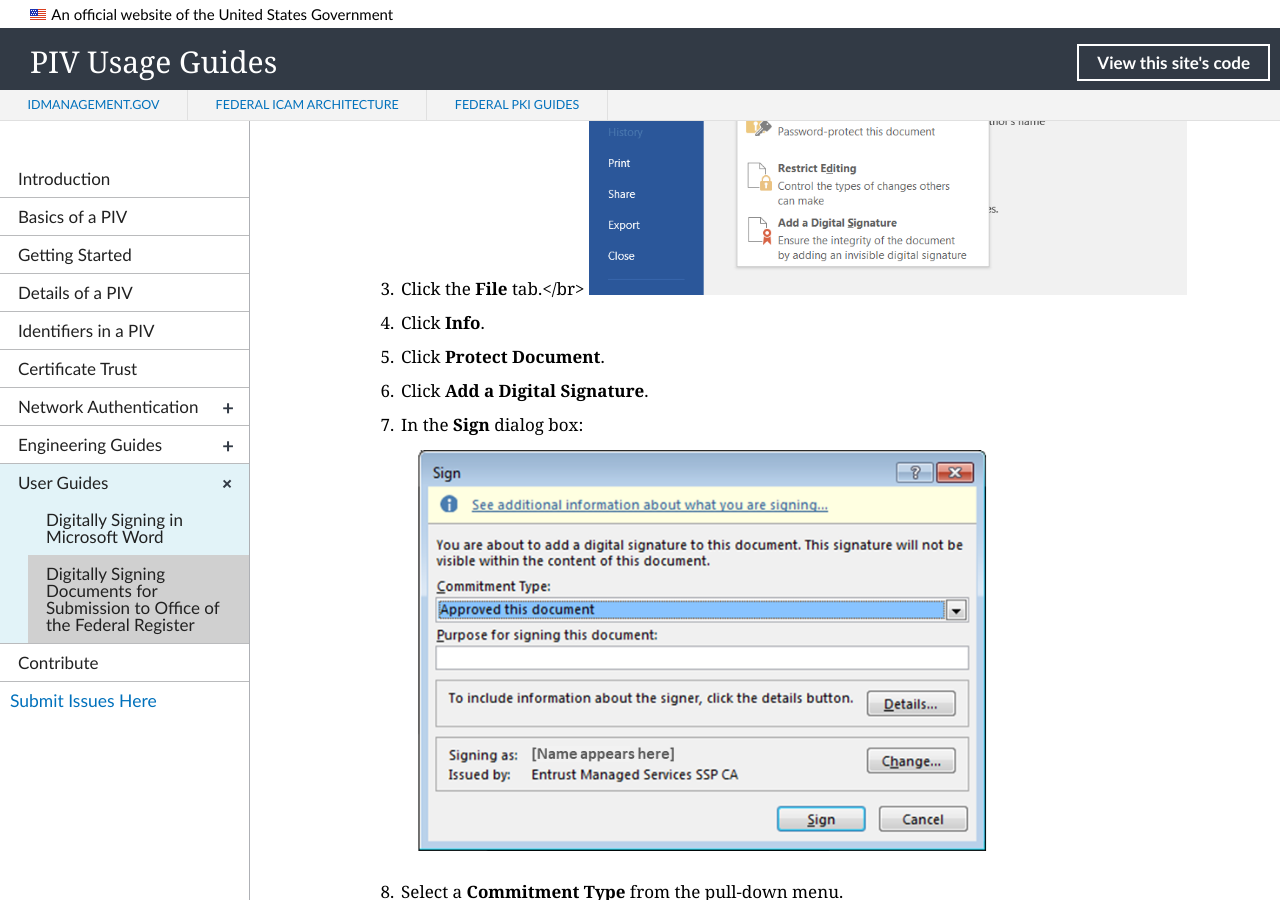
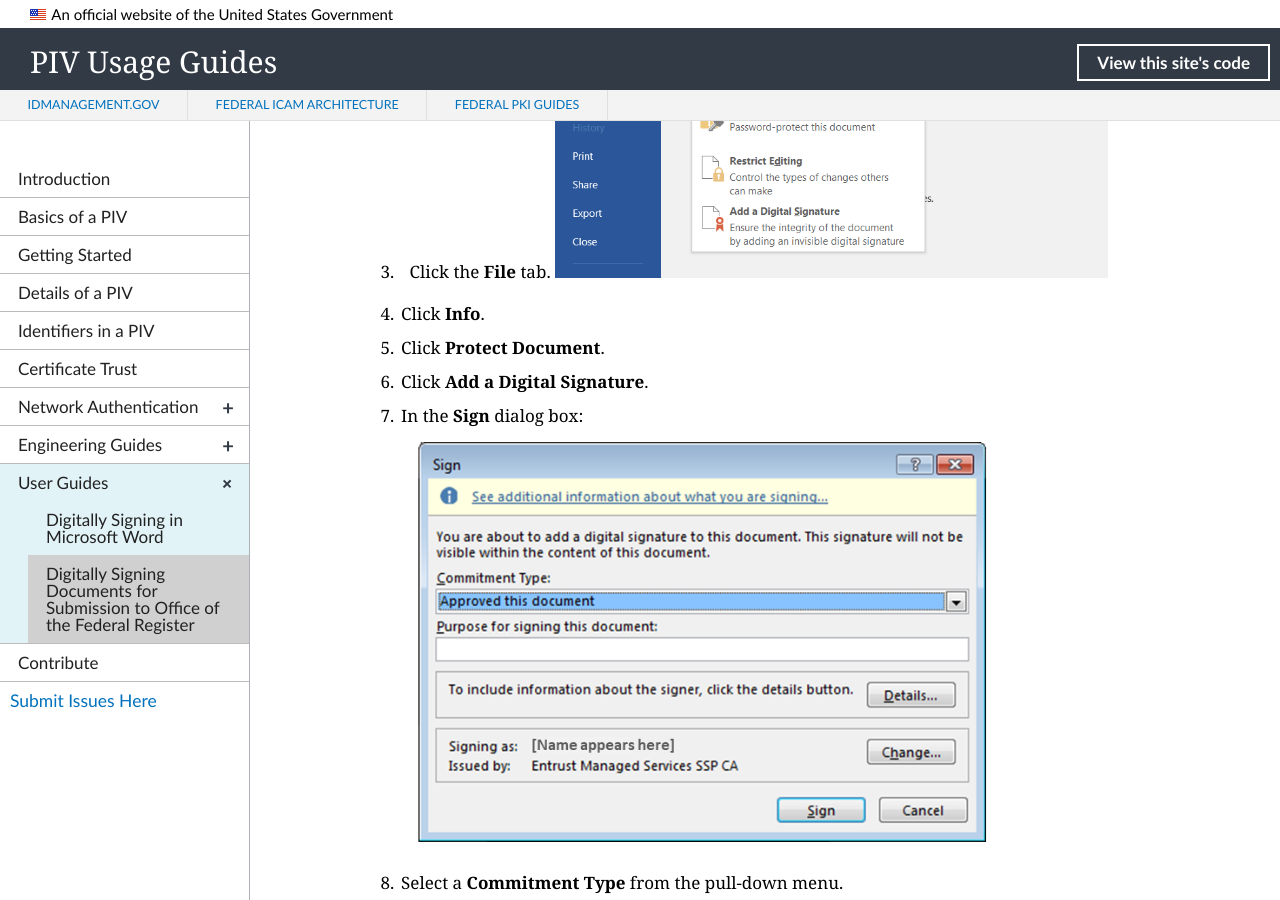
Before and after one commit to GSA/piv-guides, a Jekyll site: the page built from _userguides/02_digital_signing_ofr.md, in a window 1280 px wide and 900 px high, scrolled down 975 px. Built offline with Jekyll 4.4.1, drawn with Linux system fonts in a browser that asks for light colours; nearby versions of some CDN libraries; library files that are not in the unit come from our copies.

Commit message:
Update 02_digital_signing_ofr.md
Resizing, spacing

```diff
--- a/_userguides/02_digital_signing_ofr.md
+++ b/_userguides/02_digital_signing_ofr.md
@@ -18,8 +18,9 @@
 
 1. Open your MS Word document. Any changes must be saved prior to signing.
 2. If you have a purchased PKI credential installed on your computer, proceed to Step 3. Otherwise, insert your Federal Government-issued Personal Identity Verification (PIV) card into your card reader.
-3. Click the **File** tab.</br>
-    ![Add Dig Sign]({{site.baseurl}}/img/ofr_word_add_digital_signature_1.PNG){:style="width:75%;"}&nbsp;
+3. Click the **File** tab.
+    ![Add Dig Sign]({{site.baseurl}}/img/ofr_word_add_digital_signature_1.PNG){:style="width:70%;"}&nbsp;
+
 4. Click **Info**.
 5. Click **Protect Document**.
 6. Click **Add a Digital Signature**.
@@ -28,8 +29,8 @@
 8. Select a **Commitment Type** from the pull-down menu.
 9. In the **Purpose for signing this document**, type the purpose or leave blank.
 10. To ensure the correct certificate is used, click the **Change** button.
-11. In the Certificate Selection box, there may be multiple certificates.  Select the first _unexpired_ certificate with your name and then _Click here to view the certificate properties_.<br/>
-    ![OFR Windows Security Certificate Type]({{site.baseurl}}/img/ofr_windows_sec_piv_or_purch_cert.png){:style="width:85%;"}&nbsp;
+11. In the Certificate Selection box, there may be multiple certificates.  Select the first _unexpired_ certificate with your name and then _Click here to view the certificate properties_.<br><br/>
+    ![OFR Windows Security Certificate Type]({{site.baseurl}}/img/ofr_windows_sec_piv_or_purch_cert.png){:style="width:80%;"}&nbsp;
 
 12. _The **Certificate Details** box appears._ Go to the _Details_ tab and scroll down to _Key Usage_.  Single-click on it.  The lower text box should now display “Digital Signature, Non-Repudiation” (for PIV card certificate) or “Digital Signature” (for purchased certificate).  If it does, then this is the right certificate. Click **OK** to close the window and proceed with signing.<br><br/>
     ![OFR Certificate Details]({{site.baseurl}}/img/ofr_certificate_details.png){:style="width:60%;"}&nbsp;
@@ -37,10 +38,10 @@
 13. If this is the wrong certificate, click **OK**; then, select another certificate and repeat these steps until you find the correct certificate.
 14. Click **Sign**.
 15. Follow the prompt to enter your **PIN**; then, click **OK**.<br><br/>
-    ![OFR Enter Your PIN]({{site.baseurl}}/img/ofr_enter_your_pin_3.png){:style="width:55%;"}
+    ![OFR Enter Your PIN]({{site.baseurl}}/img/ofr_enter_your_pin_3.png){:style="width:58%;"}
 
 * If the digital signature certificate and PIN are valid, the document is signed and automatically saved under the same filename.  This is the file you submit to OFR via the web portal.<br><br/>
-         ![OFR Signature Confirmation]({{site.baseurl}}/img/ofr_signature_confirmation.png){:style="width:55%;"}
+         ![OFR Signature Confirmation]({{site.baseurl}}/img/ofr_signature_confirmation.png){:style="width:58%;"}
 
 * For multiple-signatory documents (for example, dual-agency submissions), the first signer forwards the signed document to the next signer, who repeats the signing process on the _already-signed file_. (See [Add Multiple Digital Signatories in MS Word](#add-multiple-digital-signatories-in-ms-word) below.)  All digital signatories must have their names and job titles typed in the signature block of the document.
 
@@ -72,7 +73,7 @@
 3. Click the **File** tab.
 4. Click **Info**.
 5. Click **View Signatures**. _The **Signatures** pane appears._<br><br/>
-    ![Signatures Pane]({{site.baseurl}}/img/ofr_signatures_pane_5.png){:style="width:100%;"}&nbsp;
+    ![Signatures Pane]({{site.baseurl}}/img/ofr_signatures_pane_5.png){:style="width:110%;"}&nbsp;
 
 6. Next to the signature name, click the arrow.
 7. Click **Remove Signature**.
```
